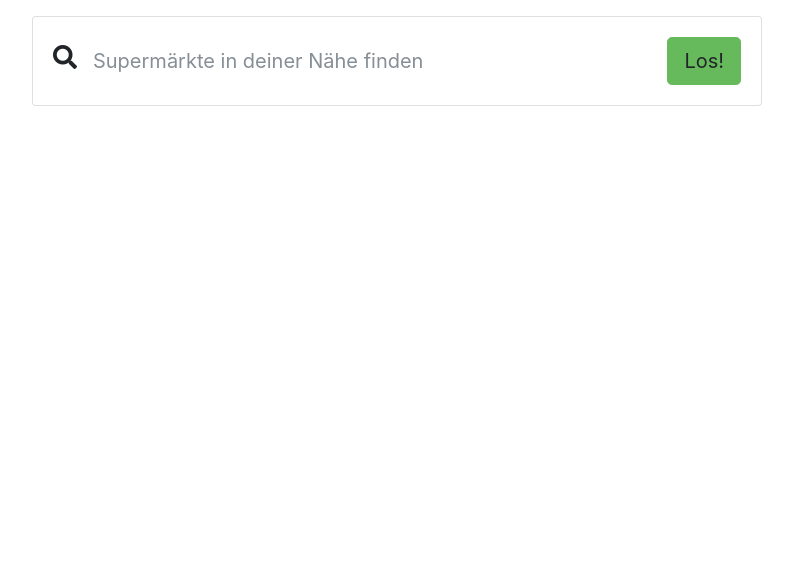
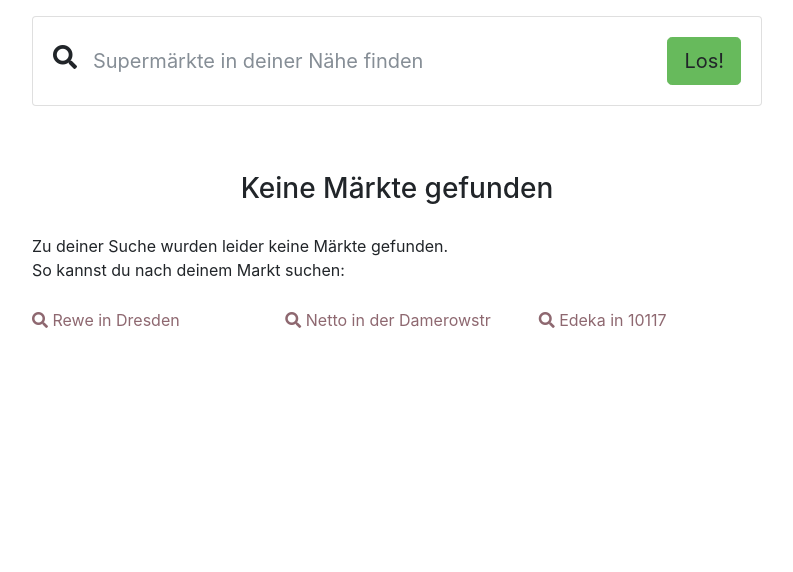
Before and after one commit to firstdayofjune/marktzeit, a Django app: page /maerkte/ in a window 1280 px wide. Shown: the part 64-636 px from the top of the page, without its empty margins (243-1036 px from the left). Run offline with Django 3.2, Linux system fonts and the light colour scheme; style sheets or scripts are compiled from the project's sources; some libraries are stand-ins or nearby versions.

Commit message:
Search hint - added search hint, if no markets are found - put search result table in separate partial closes #29

```diff
--- /dev/null
+++ b/marktzeit/templates/supermarkets/partials/search_hint.html
@@ -0,0 +1,19 @@
+<h3 class="text-center" style="margin-top: 2em;">Keine Märkte gefunden</h3>
+<p>
+  Zu deiner Suche wurden leider keine Märkte gefunden.<br>
+  So kannst du nach deinem Markt suchen:
+</p>
+<div class="row">
+  <a class="col-sm" href="{% url 'supermarkets:markt-list' %}?q=Rewe+in+Dresden">
+    <i class="fas fa-search"></i>
+    Rewe in Dresden
+  </a>
+  <a class="col-sm" href="{% url 'supermarkets:markt-list' %}?q=Netto+in+der+Damerowstr">
+    <i class="fas fa-search"></i>
+    Netto in der Damerowstr
+  </a>
+  <a class="col-sm" href="{% url 'supermarkets:markt-list' %}?q=Edeka+in+10117">
+    <i class="fas fa-search"></i>
+    Edeka in 10117
+  </a>
+</div>
--- a/marktzeit/templates/supermarkets/supermarket_search.html
+++ b/marktzeit/templates/supermarkets/supermarket_search.html
@@ -3,5 +3,6 @@
 {% block content %}
   <div class="col-12 col-md-10 col-lg-8">
     {% include "supermarkets/partials/search_form.html" %}
+    {% include "supermarkets/partials/search_hint.html" %}
   </div>
 {% endblock %}
```
Also changed, not shown: marktzeit/templates/supermarkets/partials/result_table.html (added, +34 -0 lines), marktzeit/templates/supermarkets/supermarket_list.html (+5 -33 lines).
